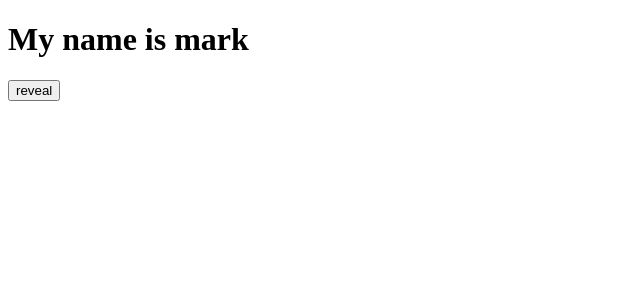
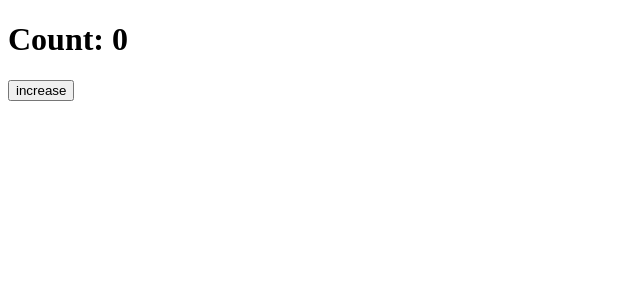
Before and after one commit to mostafijcoder/learn-react, a React (Vite) app: page / in a window 1280 px wide. Shown: the top 300 px of the page, without its empty margins (0-640 px from the left). Built offline with nearby package versions, Linux system fonts and the light colour scheme.

Commit message:
immutable props as counter example

```diff
--- a/src/App.jsx
+++ b/src/App.jsx
@@ -1,26 +1,37 @@
 import React from "react";
 import { render} from "react-dom";
+import PropTypes from "prop-types";
 
-class Dutton extends React.Component {
+class Counter extends React.Component {
+  static propTypes = {
+    increaseBy: PropTypes.number,
+    onIncrease: PropTypes.func.isRequired
+  }
+  static defaultProps = {
+    increaseBy: 1
+  }
   constructor(props) {
     super(props);
     this.state = {
-      name: "mark"
+      count: 0
     }
-    this.onButtonClick=this.onButtonClick.bind(this);
+    this.onIncrease=this.onIncrease.bind(this);
   }
-  onButtonClick() {
-    this.setState({
-      name: "john"
-    });
+  onIncrease() {
+    this.setState(state => ({
+      count: state.count + this.props.increaseBy
+    }));
+    this.props.onIncrease();
   }
   render() {
     return (
       <div>
-        <h1>My name is {this.state.name}</h1>
-        <button onClick={this.onButtonClick}>reveal</button>
+        <h1>Count: {this.state.count}</h1>
+        <button onClick={this.onIncrease}>increase</button>
       </div>
     );
   }
 }
-export default Dutton;
+
+
+export default Counter;
--- a/src/main.jsx
+++ b/src/main.jsx
@@ -1,10 +1,10 @@
 import React from "react";
 import { createRoot } from "react-dom/client";
-import App from "./App.jsx";
+import Counter from "./App.jsx";
 
 const rootElement = document.getElementById("root");
 createRoot(rootElement).render(
   <React.StrictMode>
-    <App />
+    <Counter increaseBy={1} />
   </React.StrictMode>
 );
```
